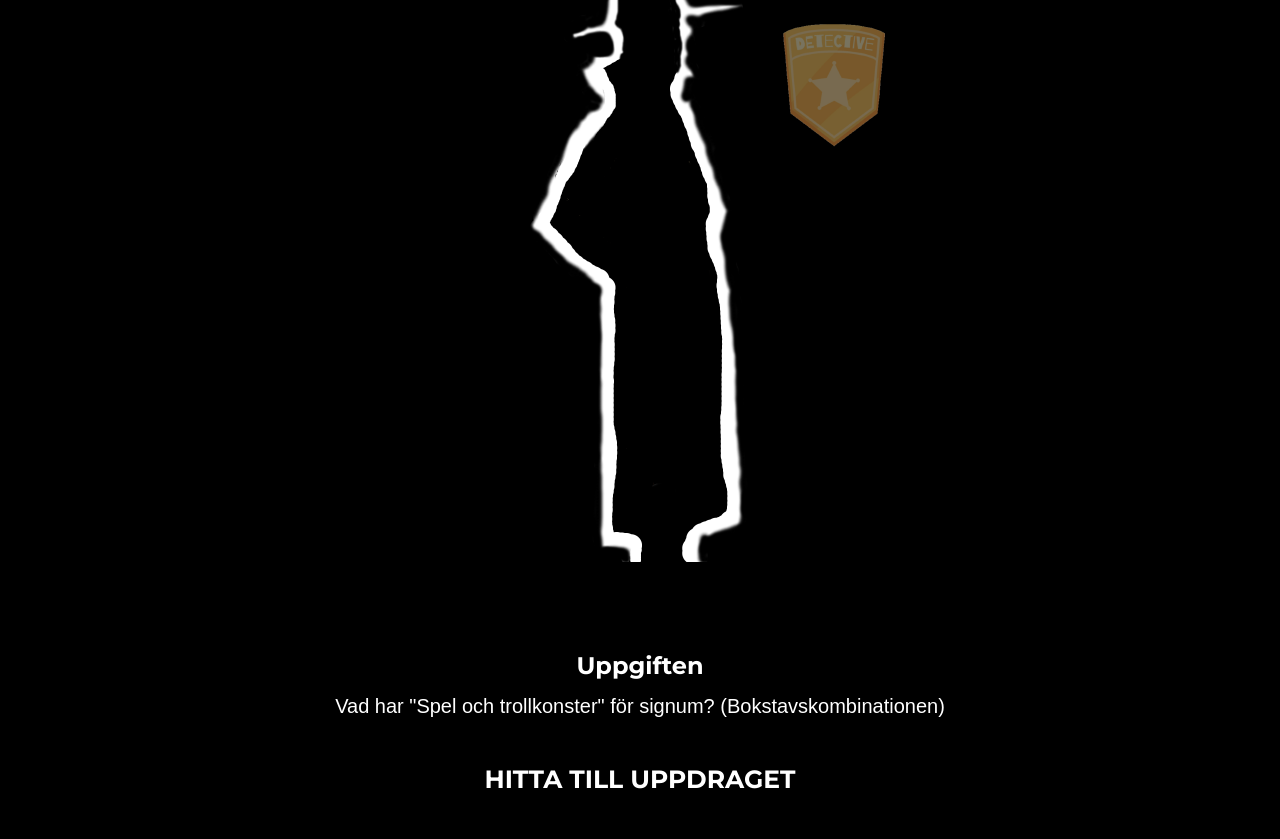
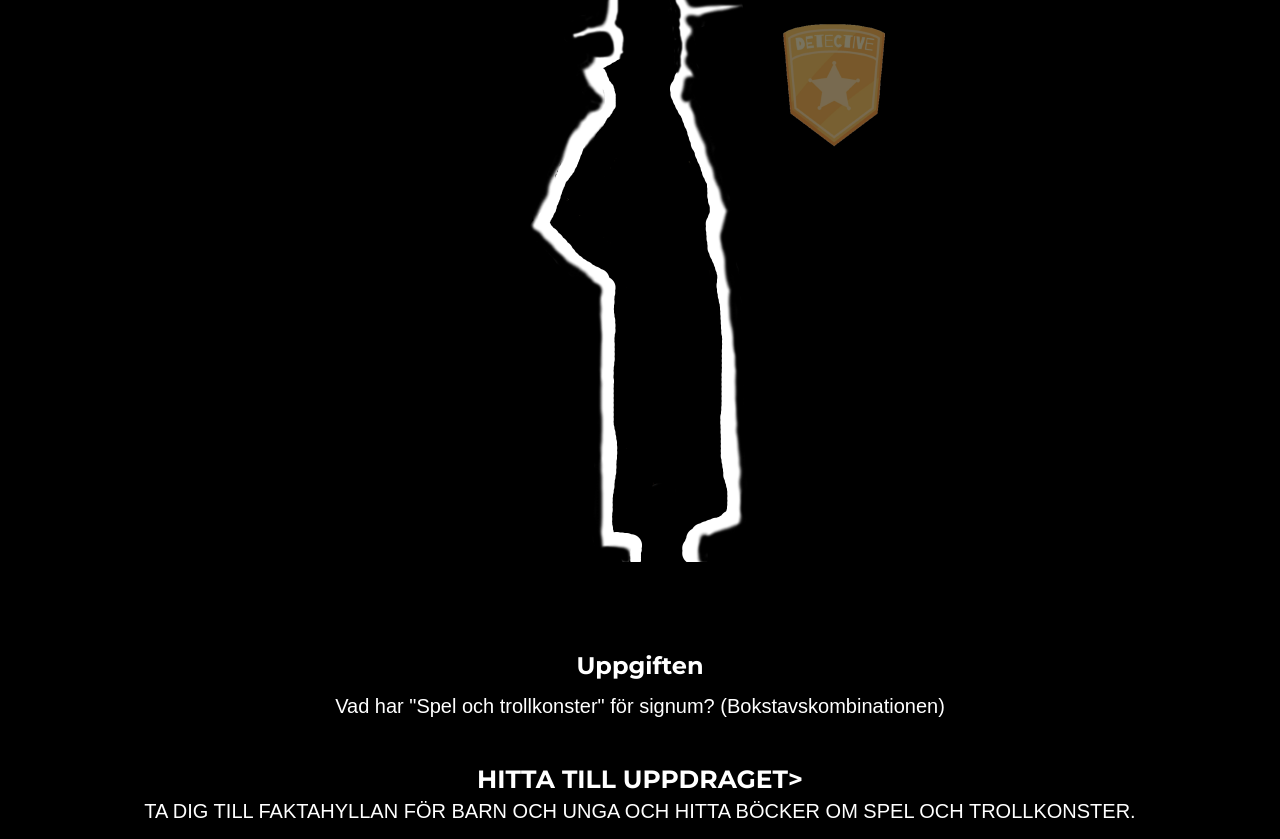
Before and after one commit to Benjaminaljic/benjaminaljic.nya.github.io, a plain HTML site: page 6.html in a window 1280 px wide. Shown: the part 113-952 px from the top of the page. Drawn offline with nearby package versions, Linux system fonts and the light colour scheme; files that its build step writes are made by us from their sources; a web font is replaced by a local one.

Commit message:
Update 6.html

```diff
--- a/6.html
+++ b/6.html
@@ -95,7 +95,7 @@
             <p>
            Vad har "Spel och trollkonster" för signum? (Bokstavskombinationen)
             </p>
-            <h2 class="section-heading text-uppercase">Hitta till uppdraget</h2>
+            <h2 class="section-heading text-uppercase">Hitta till uppdraget>
             <p>Ta dig till faktahyllan för barn och unga och hitta böcker om spel och trollkonster.</p>
           </div>
         </div>
```
